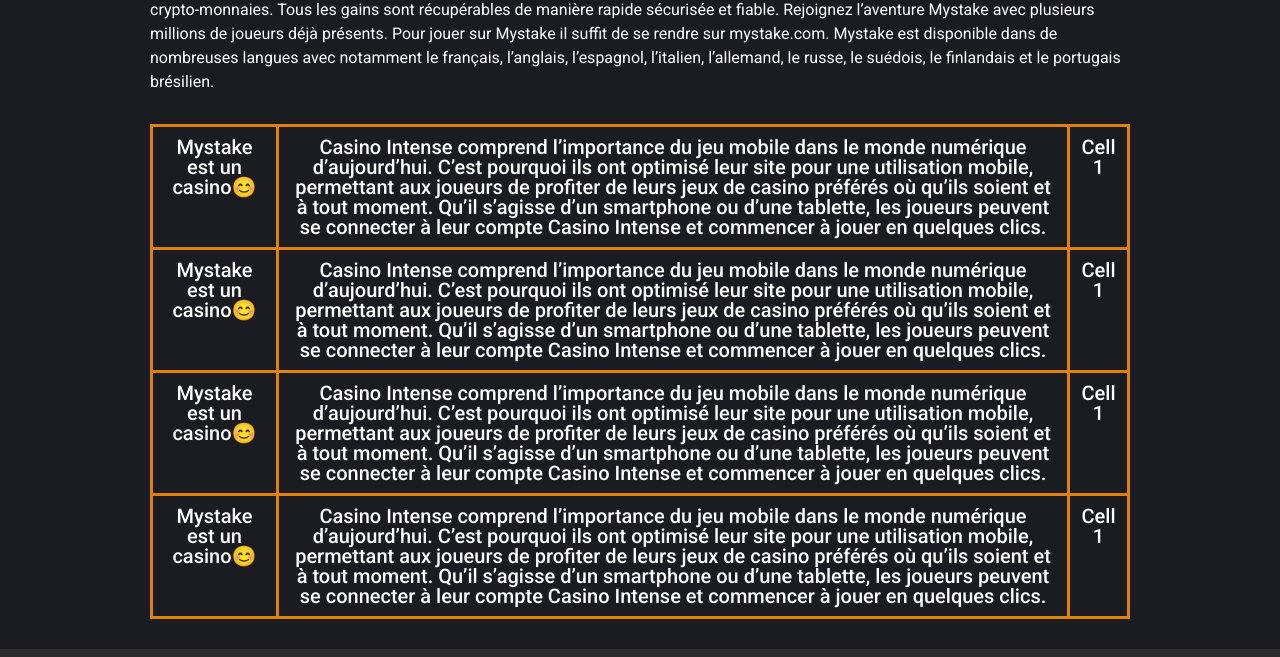
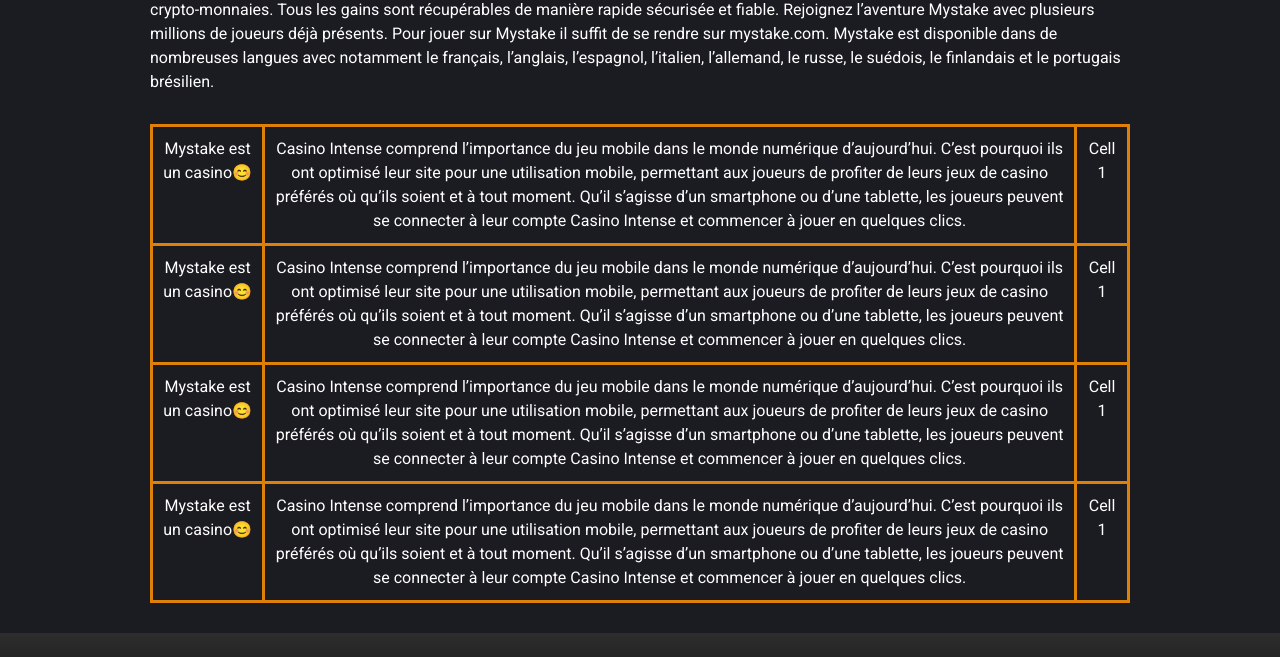
Before and after one commit to ZhannaSaltanova/intense-casino, a plain HTML site: page index.html in a window 1280 px wide. Shown: the part 2905-3562 px from the top of the page. Drawn offline with nearby package versions, Linux system fonts and the light colour scheme.

Commit message:
font-size

```diff
--- a/style/style.css
+++ b/style/style.css
@@ -566,9 +566,10 @@ td {
     text-align: center;
     padding: 10px;
     color: white;
-    font-size: 20px;
-    font-weight: 500;
+    font-size: 16px;
+    font-weight: 400;
     font-style: normal;
+    line-height: 1.5;
 }
 
 @media (max-width: 600px) {
```
